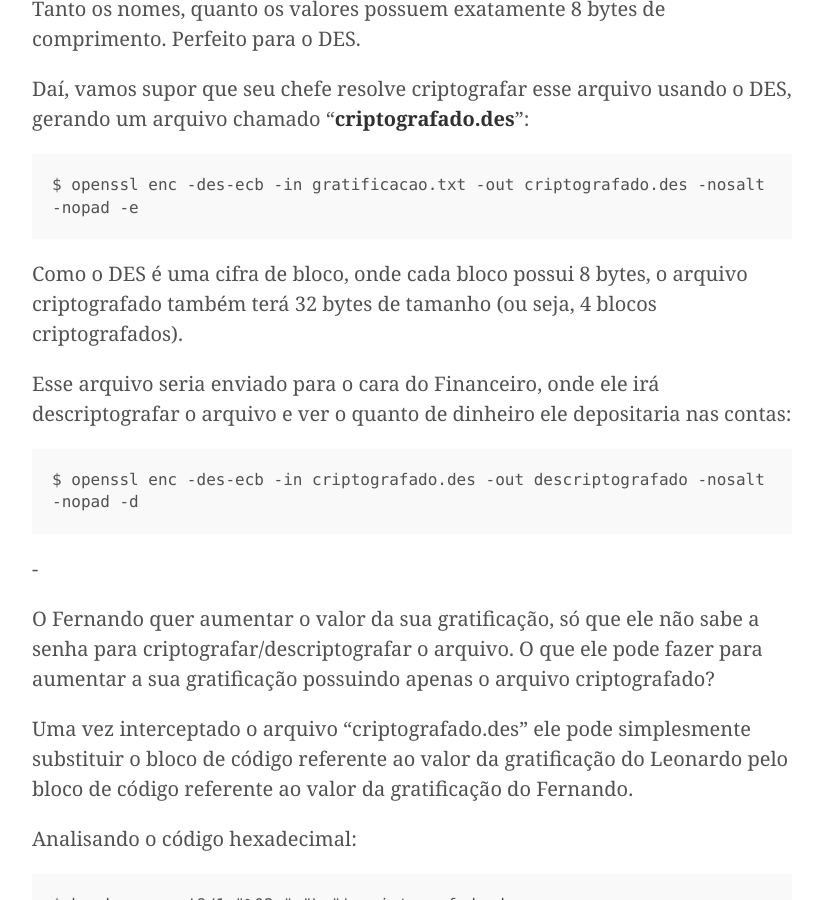
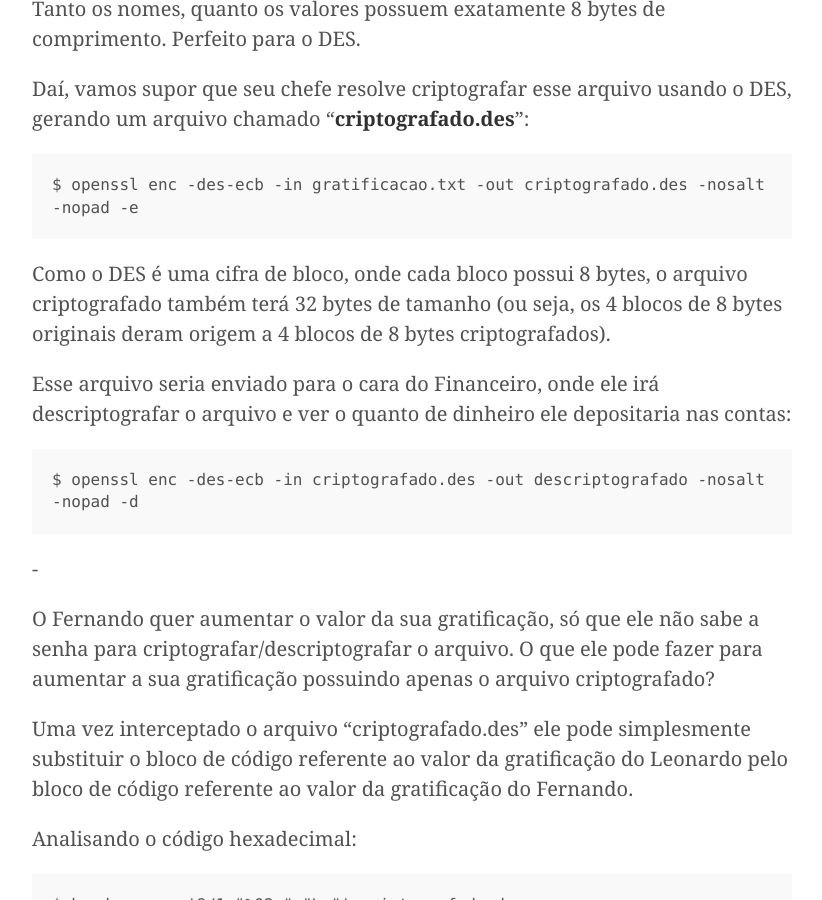
Before and after one commit to Kingm0b/jekyll-minimal-theme, a Jekyll site: the page built from _posts/2016-12-09-ecb-flaw.md, in a window 1280 px wide and 900 px high, scrolled down 1153 px. Shown: the whole window, without its empty margins (228-1050 px from the left). Built offline with Jekyll 4.4.1, drawn with Linux system fonts in a browser that asks for light colours.

Commit message:
Update 2016-12-09-ecb-flaw.md

````diff
--- a/_posts/2016-12-09-ecb-flaw.md
+++ b/_posts/2016-12-09-ecb-flaw.md
@@ -34,7 +34,7 @@
 $ openssl enc -des-ecb -in gratificacao.txt -out criptografado.des -nosalt -nopad -e
 ```
 
-Como o DES é uma cifra de bloco, onde cada bloco possui 8 bytes, o arquivo criptografado também terá 32 bytes de tamanho (ou seja, 4 blocos criptografados).
+Como o DES é uma cifra de bloco, onde cada bloco possui 8 bytes, o arquivo criptografado também terá 32 bytes de tamanho (ou seja, os 4 blocos de 8 bytes originais deram origem a 4 blocos de 8 bytes criptografados).
 
 Esse arquivo seria enviado para o cara do Financeiro, onde ele irá descriptografar o arquivo e ver o quanto de dinheiro ele depositaria nas contas:
 
````
